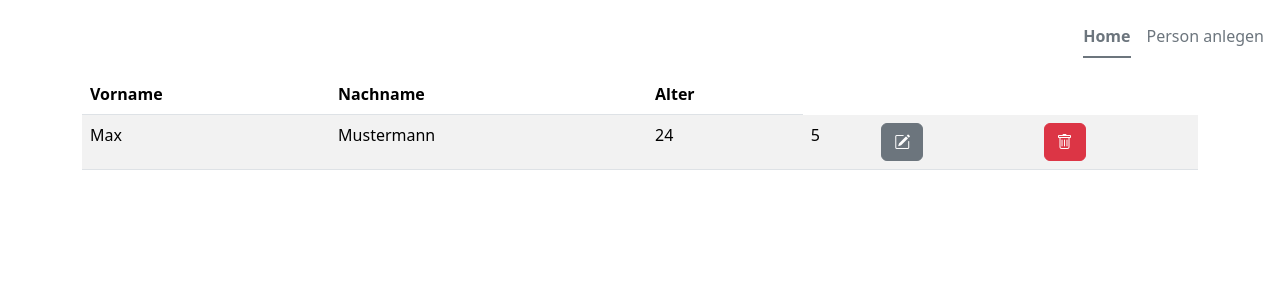
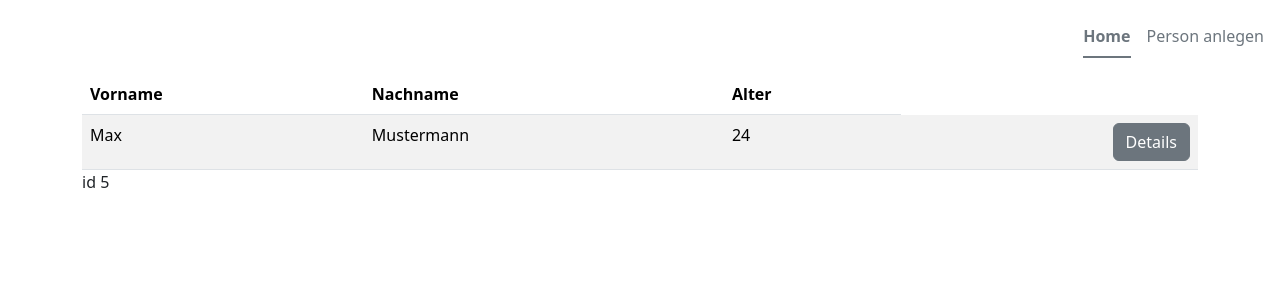
Before and after one commit to smatzner/web-matzner, a Vue app in the folder vue-day3-verwaltung/: page / in a window 1280 px wide. Shown: the top 300 px of the page. Built offline with nearby package versions, Linux system fonts and the light colour scheme.

Commit message:
removed edit and delete button from PersonEntry.vue and added RouterLink to DetailView.vue instead (task 3.9)

```diff
--- a/vue-day3-verwaltung/src/components/PersonEntry.vue
+++ b/vue-day3-verwaltung/src/components/PersonEntry.vue
@@ -9,23 +9,18 @@ const props = defineProps({
   person: {
     required: true,
     type: Object
-  },
-  personStore: {
   }
 })
 
-const emit = defineEmits(['update', 'delete'])
+// const emit = defineEmits(['update', 'delete'])
 
 const age = computed(() => new Date().getFullYear() - props.person.birthYear)
 
-function toggleDialogOpen() {
-  isDialogOpen.value = !isDialogOpen.value;
-}
 
-function updatePerson(person) {
-  emit('update', person)
-  isDialogOpen.value = false;
-}
+// function updatePerson(person) {
+//   emit('update', person)
+//   isDialogOpen.value = false;
+// }
 
 </script>
 
@@ -34,24 +29,9 @@ function updatePerson(person) {
     <td>{{ person.firstName }}</td>
     <td>{{ person.lastName }}</td>
     <td>{{ age }}</td>
-<!--    TODO: entfernen-->
-    <td>{{person.id}}</td>
-    <td>
-      <button @click="isDialogOpen = true" class="btn btn-secondary"><i class="bi bi-pencil-square"></i></button>
-    </td>
-    <td>
-      <button @click="emit('delete')" class="btn btn-danger"><i class="bi bi-trash"></i></button>
+    <td class="text-end">
+      <RouterLink :to="`/persons/${person.id}`" class="btn btn-secondary">Details</RouterLink>
     </td>
   </tr>
-  <CustomDialog
-      :person="person"
-      :is-dialog-open="isDialogOpen"
-      @update:model-value="toggleDialogOpen"
-  >
-    <PersonForm
-        :person="person"
-        @savePerson="updatePerson"
-    />
-  </CustomDialog>
-
+  <p>id {{person.id}}</p>
 </template>
--- a/vue-day3-verwaltung/src/components/PersonTable.vue
+++ b/vue-day3-verwaltung/src/components/PersonTable.vue
@@ -7,8 +7,6 @@ defineProps({
     required: true
   }
 })
-
-const emit = defineEmits(['update', 'delete'])
 
 </script>
 
@@ -22,11 +20,15 @@ const emit = defineEmits(['update', 'delete'])
     </tr>
     </thead>
     <tbody>
+<!--    <PersonEntry-->
+<!--        v-for="(person,index) in persons"-->
+<!--        :person="person"-->
+<!--        @delete="emit('delete', index)"-->
+<!--        @update="person => emit('update', index, person)"-->
+<!--    /> -->
     <PersonEntry
         v-for="(person,index) in persons"
         :person="person"
-        @delete="emit('delete', index)"
-        @update="person => emit('update', index, person)"
     />
     </tbody>
   </table>
```
Also changed, not shown: vue-day3-verwaltung/src/views/DetailView.vue (+0 -8 lines), vue-day3-verwaltung/src/views/HomeView.vue (+0 -22 lines).
